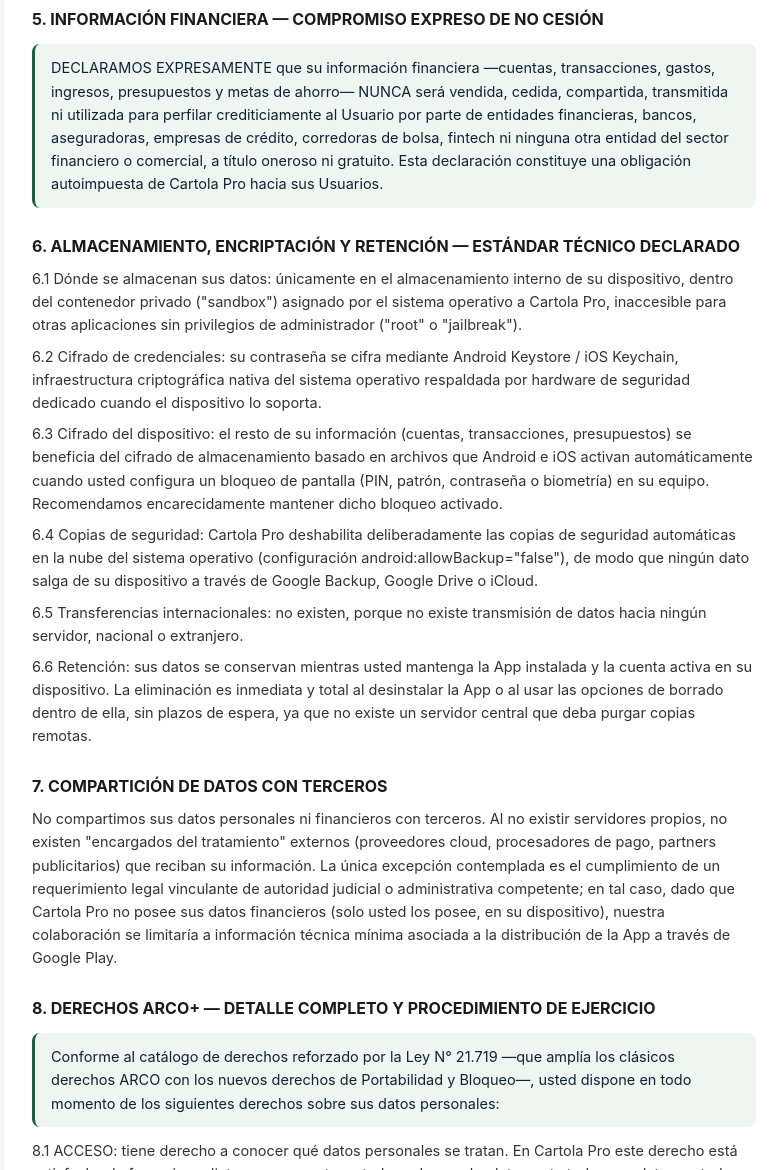
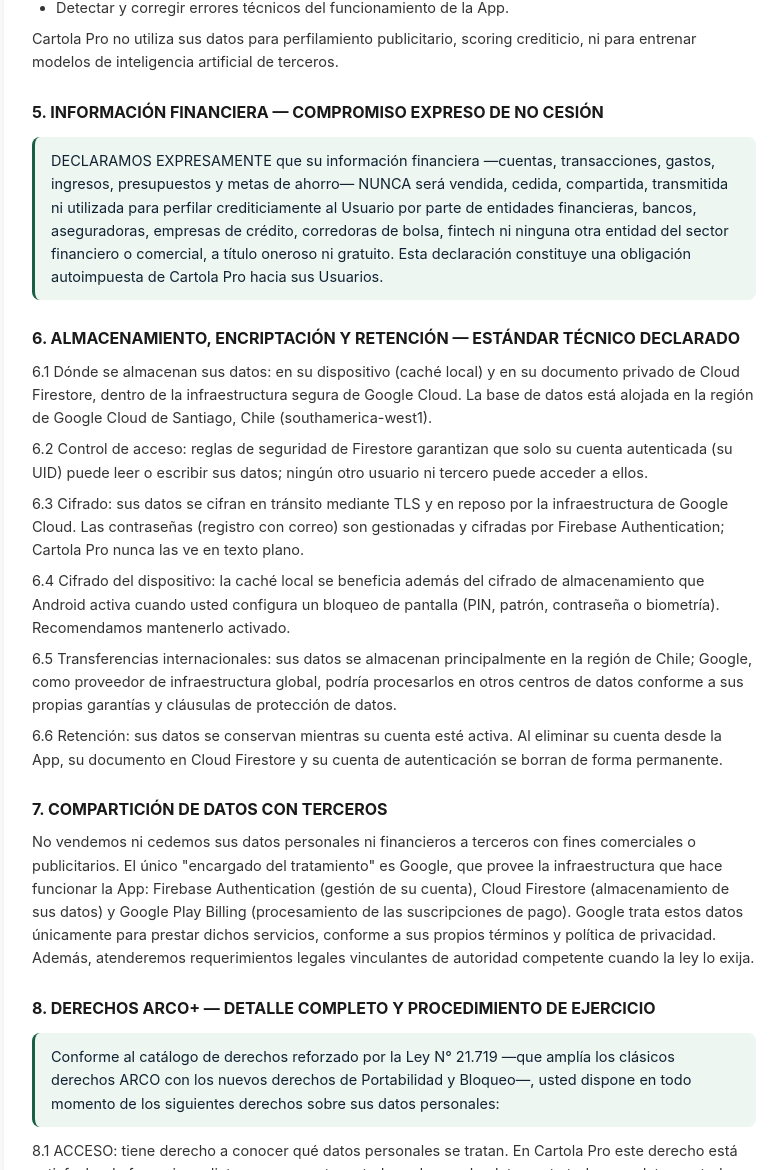
Before and after one commit to overguar/cartola-pro-privacidad, a plain HTML site: page index.html in a window 1280 px wide. Shown: the part 2160-3330 px from the top of the page, without its empty margins (246-1030 px from the left). Drawn offline with Linux system fonts and the light colour scheme.

Commit message:
Update privacy policy details in indUpdate privacy policy for Firebase/Firestore cloud + Google Sign-Inex.html

```diff
--- a/index.html
+++ b/index.html
@@ -50,10 +50,10 @@
 <p>2.1 Consentimiento general: se otorga al crear su cuenta y aceptar estos Términos y esta Política, y habilita el tratamiento de los datos estrictamente necesarios para que la App cumpla su función básica de gestión presupuestaria (registro de cuentas, transacciones, presupuestos y metas que usted mismo ingresa).</p>
 <p>2.2 Revocabilidad: usted puede retirar su consentimiento en cualquier momento, sin que ello afecte la licitud del tratamiento previo a la revocación. Retirar el consentimiento implica el cese del uso de la App y la posibilidad de eliminar su cuenta.</p>
 <h2>3. DATOS QUE RECOPILAMOS, DE FORMA TAXATIVA</h2>
-<div class="highlight"><p>Cartola Pro es una aplicación de arquitectura 100% local: no posee servidores propios, no posee base de datos en la nube, y no transmite sus datos financieros a ningún tercero. Todo lo descrito en esta sección se almacena exclusivamente dentro del almacenamiento privado y aislado ("sandbox") de su propio dispositivo.</p></div>
-<p>3.1 Datos de identificación de cuenta: nombre y correo electrónico que usted ingresa al registrarse, utilizados únicamente para identificar su sesión local.</p>
-<p>3.2 Credenciales de acceso: su contraseña se procesa exclusivamente en su dispositivo y se almacena cifrada mediante Android Keystore / iOS Keychain (a través del módulo expo-secure-store), con cifrado respaldado por hardware cuando el dispositivo lo soporta. La contraseña nunca se almacena en texto plano, nunca se muestra a Cartola Pro, y nunca se transmite por red.</p>
-<p>3.3 Datos financieros sensibles: cuentas bancarias (nombre, tipo, saldo), transacciones, categorías, presupuestos, metas de ahorro y movimientos recurrentes, ingresados voluntariamente por usted de dos formas posibles: (a) registro manual, o (b) importación de un archivo de cartola bancaria (Excel/PDF) que usted mismo selecciona desde su dispositivo.</p>
+<div class="highlight"><p>Cartola Pro utiliza los servicios de Google Firebase (Authentication y Cloud Firestore) para permitirle iniciar sesión y sincronizar sus datos de forma segura entre sus dispositivos. Su información se guarda en su dispositivo y en su documento privado de Cloud Firestore, protegido por reglas de seguridad que garantizan que ÚNICAMENTE usted, autenticado con su cuenta, puede leer o escribir sus datos. Google actúa exclusivamente como encargado del tratamiento (proveedor de la infraestructura en la nube); Cartola Pro NO vende, cede ni comparte su información con terceros con fines comerciales o publicitarios.</p></div>
+<p>3.1 Datos de identificación de cuenta: nombre y correo electrónico y, si usa Google Sign-In, el nombre y la foto de perfil de su cuenta de Google, utilizados para crear e identificar su cuenta mediante Firebase Authentication.</p>
+<p>3.2 Credenciales de acceso: si se registra con correo y contraseña, esta es gestionada y almacenada de forma segura por Firebase Authentication (Google); Cartola Pro nunca ve, guarda ni transmite su contraseña en texto plano. Si usa Google Sign-In, no se crea ninguna contraseña.</p>
+<p>3.3 Datos financieros sensibles: cuentas bancarias (nombre, tipo, saldo), transacciones, categorías, presupuestos, metas de ahorro y movimientos recurrentes, ingresados voluntariamente por usted (registro manual o importación de un archivo de cartola Excel/PDF que usted selecciona). Estos datos se guardan en su documento privado de Cloud Firestore, asociado a su identificador único de usuario (UID), y se cifran en tránsito (TLS) y en reposo por la infraestructura de Google Cloud.</p>
 <p>3.4 Datos técnicos del dispositivo: tipo de dispositivo, versión de sistema operativo y tamaño de pantalla, utilizados únicamente para renderizar correctamente la interfaz y los widgets de pantalla de inicio. No se asocian a un identificador publicitario.</p>
 <div class="highlight"><p>DATOS QUE NO RECOPILAMOS, BAJO NINGUNA CIRCUNSTANCIA: ubicación geográfica (GPS), libreta de contactos, fotografías o galería (salvo el archivo puntual que usted mismo seleccione para importar una cartola), identificadores publicitarios, historial de navegación, datos biométricos, ni información de otras aplicaciones instaladas en su dispositivo.</p></div>
 <h2>4. FINALIDAD DEL TRATAMIENTO (PRINCIPIO DE FINALIDAD)</h2>
@@ -68,14 +68,14 @@
 <h2>5. INFORMACIÓN FINANCIERA — COMPROMISO EXPRESO DE NO CESIÓN</h2>
 <div class="highlight"><p>DECLARAMOS EXPRESAMENTE que su información financiera —cuentas, transacciones, gastos, ingresos, presupuestos y metas de ahorro— NUNCA será vendida, cedida, compartida, transmitida ni utilizada para perfilar crediticiamente al Usuario por parte de entidades financieras, bancos, aseguradoras, empresas de crédito, corredoras de bolsa, fintech ni ninguna otra entidad del sector financiero o comercial, a título oneroso ni gratuito. Esta declaración constituye una obligación autoimpuesta de Cartola Pro hacia sus Usuarios.</p></div>
 <h2>6. ALMACENAMIENTO, ENCRIPTACIÓN Y RETENCIÓN — ESTÁNDAR TÉCNICO DECLARADO</h2>
-<p>6.1 Dónde se almacenan sus datos: únicamente en el almacenamiento interno de su dispositivo, dentro del contenedor privado ("sandbox") asignado por el sistema operativo a Cartola Pro, inaccesible para otras aplicaciones sin privilegios de administrador ("root" o "jailbreak").</p>
-<p>6.2 Cifrado de credenciales: su contraseña se cifra mediante Android Keystore / iOS Keychain, infraestructura criptográfica nativa del sistema operativo respaldada por hardware de seguridad dedicado cuando el dispositivo lo soporta.</p>
-<p>6.3 Cifrado del dispositivo: el resto de su información (cuentas, transacciones, presupuestos) se beneficia del cifrado de almacenamiento basado en archivos que Android e iOS activan automáticamente cuando usted configura un bloqueo de pantalla (PIN, patrón, contraseña o biometría) en su equipo. Recomendamos encarecidamente mantener dicho bloqueo activado.</p>
-<p>6.4 Copias de seguridad: Cartola Pro deshabilita deliberadamente las copias de seguridad automáticas en la nube del sistema operativo (configuración android:allowBackup="false"), de modo que ningún dato salga de su dispositivo a través de Google Backup, Google Drive o iCloud.</p>
-<p>6.5 Transferencias internacionales: no existen, porque no existe transmisión de datos hacia ningún servidor, nacional o extranjero.</p>
-<p>6.6 Retención: sus datos se conservan mientras usted mantenga la App instalada y la cuenta activa en su dispositivo. La eliminación es inmediata y total al desinstalar la App o al usar las opciones de borrado dentro de ella, sin plazos de espera, ya que no existe un servidor central que deba purgar copias remotas.</p>
+<p>6.1 Dónde se almacenan sus datos: en su dispositivo (caché local) y en su documento privado de Cloud Firestore, dentro de la infraestructura segura de Google Cloud. La base de datos está alojada en la región de Google Cloud de Santiago, Chile (southamerica-west1).</p>
+<p>6.2 Control de acceso: reglas de seguridad de Firestore garantizan que solo su cuenta autenticada (su UID) puede leer o escribir sus datos; ningún otro usuario ni tercero puede acceder a ellos.</p>
+<p>6.3 Cifrado: sus datos se cifran en tránsito mediante TLS y en reposo por la infraestructura de Google Cloud. Las contraseñas (registro con correo) son gestionadas y cifradas por Firebase Authentication; Cartola Pro nunca las ve en texto plano.</p>
+<p>6.4 Cifrado del dispositivo: la caché local se beneficia además del cifrado de almacenamiento que Android activa cuando usted configura un bloqueo de pantalla (PIN, patrón, contraseña o biometría). Recomendamos mantenerlo activado.</p>
+<p>6.5 Transferencias internacionales: sus datos se almacenan principalmente en la región de Chile; Google, como proveedor de infraestructura global, podría procesarlos en otros centros de datos conforme a sus propias garantías y cláusulas de protección de datos.</p>
+<p>6.6 Retención: sus datos se conservan mientras su cuenta esté activa. Al eliminar su cuenta desde la App, su documento en Cloud Firestore y su cuenta de autenticación se borran de forma permanente.</p>
 <h2>7. COMPARTICIÓN DE DATOS CON TERCEROS</h2>
-<p>No compartimos sus datos personales ni financieros con terceros. Al no existir servidores propios, no existen "encargados del tratamiento" externos (proveedores cloud, procesadores de pago, partners publicitarios) que reciban su información. La única excepción contemplada es el cumplimiento de un requerimiento legal vinculante de autoridad judicial o administrativa competente; en tal caso, dado que Cartola Pro no posee sus datos financieros (solo usted los posee, en su dispositivo), nuestra colaboración se limitaría a información técnica mínima asociada a la distribución de la App a través de Google Play.</p>
+<p>No vendemos ni cedemos sus datos personales ni financieros a terceros con fines comerciales o publicitarios. El único "encargado del tratamiento" es Google, que provee la infraestructura que hace funcionar la App: Firebase Authentication (gestión de su cuenta), Cloud Firestore (almacenamiento de sus datos) y Google Play Billing (procesamiento de las suscripciones de pago). Google trata estos datos únicamente para prestar dichos servicios, conforme a sus propios términos y política de privacidad. Además, atenderemos requerimientos legales vinculantes de autoridad competente cuando la ley lo exija.</p>
 <h2>8. DERECHOS ARCO+ — DETALLE COMPLETO Y PROCEDIMIENTO DE EJERCICIO</h2>
 <div class="highlight"><p>Conforme al catálogo de derechos reforzado por la Ley N° 21.719 —que amplía los clásicos derechos ARCO con los nuevos derechos de Portabilidad y Bloqueo—, usted dispone en todo momento de los siguientes derechos sobre sus datos personales:</p></div>
 <p>8.1 ACCESO: tiene derecho a conocer qué datos personales se tratan. En Cartola Pro este derecho está satisfecho de forma inmediata y permanente: usted puede ver absolutamente todos sus datos en todo momento dentro de la propia App, sin necesidad de solicitarlo a un tercero, porque dichos datos residen únicamente en su dispositivo.</p>
```
